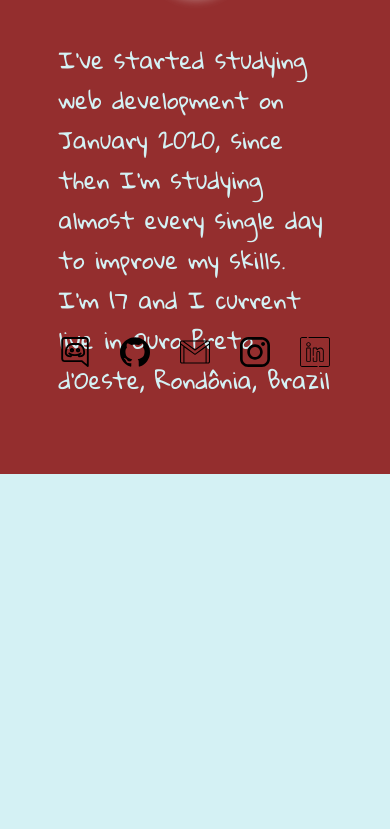
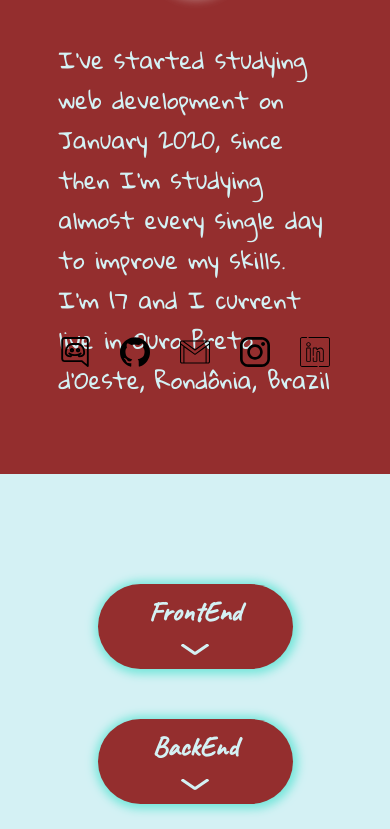
Before and after one commit to KauanLazzarin/Portfolio, a Next.js app: page / in a window 390 px wide. Shown: the part 1045-1874 px from the top of the page. Before the commit the page ends 1519 px from the top, so only its background shows below. Built offline with nearby package versions, Linux system fonts and the light colour scheme.

Commit message:
mobile techs card finalizado

```diff
--- /dev/null
+++ b/src/components/Mobile-Techs/MobileTechs.jsx
@@ -0,0 +1,42 @@
+import React from 'react';
+import styles from './../../styles/MobileTechs.module.css';
+import TechCard from './TechCard.jsx';
+
+export default function MobileTechs () {
+    const [isFrontActive, setFrontActive] = React.useState(false);
+    const [isBackActive, setBackActive] = React.useState(false);
+
+    return (
+        <div className="no-desktop">
+            <div className={styles.techsContainer}>
+                <button onClick={() => setFrontActive(!isFrontActive)}>
+                    FrontEnd
+                    <img src="/icons/arrow-down.svg" alt=""/>
+                </button>
+
+                {
+                    isFrontActive && (
+                        <TechCard
+                        techs={['HTML 5', 'CSS 3', 'JavaScript ES6', 'ReactJS', 'Styled-Components']}>
+                            Frontend
+                        </TechCard>
+                    )
+                }
+
+                <button onClick={() => setBackActive(!isBackActive)}>
+                    BackEnd
+                    <img src="/icons/arrow-down.svg" alt=""/>
+                </button>
+
+                {
+                    isBackActive && (
+                        <TechCard
+                        techs={['NodeJS', 'MongoDB', 'ExpressJS', 'RESP APIs']}>
+                            BackEnd
+                        </TechCard>
+                    )
+                }
+            </div>
+        </div>
+    )
+};
--- /dev/null
+++ b/src/components/Mobile-Techs/TechCard.jsx
@@ -0,0 +1,19 @@
+import styles from './../../styles/TechCard.module.css';
+
+export default function TechCard ({techs, children}) {
+    return (
+        <div className={styles.techCard}>
+            <div className={styles.cardHeader}>
+                <h2>{children}</h2>
+            </div>
+
+            <div className={styles.techsList}>
+                <ul>
+                {
+                    techs.map((tech) => <li>{tech}</li>)
+                }
+                </ul>
+            </div>
+        </div>
+    )
+};
--- a/src/pages/index.jsx
+++ b/src/pages/index.jsx
@@ -1,6 +1,7 @@
 import Head from 'next/head'
 import AboutMe from '../components/About-Me/AboutMe'
 import Header from '../components/Header/Header'
+import MobileTechs from '../components/Mobile-Techs/MobileTechs'
 
 export default function Home() {
   return (
@@ -13,6 +14,7 @@ export default function Home() {
 
       <Header />
       <AboutMe />
+      <MobileTechs />
     </div>
   )
 }
--- /dev/null
+++ b/src/styles/MobileTechs.module.css
@@ -0,0 +1,30 @@
+.techsContainer {
+    margin-top: 10vh;
+    display: flex;
+    align-items: center;
+    justify-content: center;
+    flex-direction: column;
+}
+
+.techsContainer button {
+    width: 50vw;
+    max-width: 250px;
+    border-radius: 65px;
+    padding: 10px 25px;
+    margin: 3vh 0;
+    display: flex;
+    align-items: center;
+    justify-content: center;
+    flex-direction: column;
+    background-color: var(--brown);
+    color: var(--bg-blue);
+    font-size: 28px;
+    font-family: 'Caveat';
+    font-weight: bold;
+    box-shadow: 1px 1px 10px 4px var(--blue-green);
+}
+
+.techsContainer button img {
+    margin-top: 1.3vh;
+    width: 7vw;
+}
--- /dev/null
+++ b/src/styles/TechCard.module.css
@@ -0,0 +1,62 @@
+.techCard {
+    width: 90%;
+    display: flex;
+    align-items: center;
+    justify-content: center;
+    flex-direction: column;
+    transform: translateY(-10vh);
+    opacity: 0;
+
+    animation: slideCardDown .3s forwards ease-in-out;
+}
+
+.techCard .cardHeader {
+    height: 15vh;
+    width: 100%;
+    background: url('./../../public/assets/mobile-about-card-header-bg.svg');
+    background-size: cover;
+    background-position: center;
+    display: flex;
+    align-items: center;
+    justify-content: center;
+    flex-direction: column;
+    transform: translateY(3vh);
+}
+
+.techCard .cardHeader h2 {
+    font-size: 42px;
+    color: var(--blue-black);
+    font-family: 'Permanent Marker';
+    font-weight: normal;
+}
+
+.techCard .techsList {
+    border-radius: 10px;
+    width: 100%;
+    padding: 10vh 0 4vh;
+    font-weight: bold;
+    display: flex;
+    align-items: center;
+    justify-content: center;
+    background-color: var(--blue-black);
+    flex-direction: column;
+}
+
+.techCard .techsList ul {
+    width: 100%;
+    text-align: center;
+}
+
+.techCard .techsList ul li {
+    font-size: 40px;
+    margin: 1.5vh 0;
+    font-family: 'Caveat';
+    color: var(--bg-blue);
+}
+
+@keyframes slideCardDown {
+    to {
+        opacity: 1;
+        transform: initial;
+    }
+}
--- a/src/styles/globals.css
+++ b/src/styles/globals.css
@@ -2,7 +2,8 @@
   --bg-blue: #D4F1F4;
   --blue-green: #75E6DA;
   --blue-medium: #189AB4;
-  --blue-dark: #05445E;
+  --blue-dark: #2f2e41;
+  --blue-black: #3f3d56;
   --brown: #942E2E;
 }
 
@@ -24,11 +25,6 @@ body {
 a {
   text-decoration: none;
 }
-
-li {
-  list-style: none;
-}
-
 button {
   cursor: pointer;
 }
```
Also changed, not shown: public/assets/mobile-about-card-header-bg.svg (added), public/icons/arrow-down.svg.
